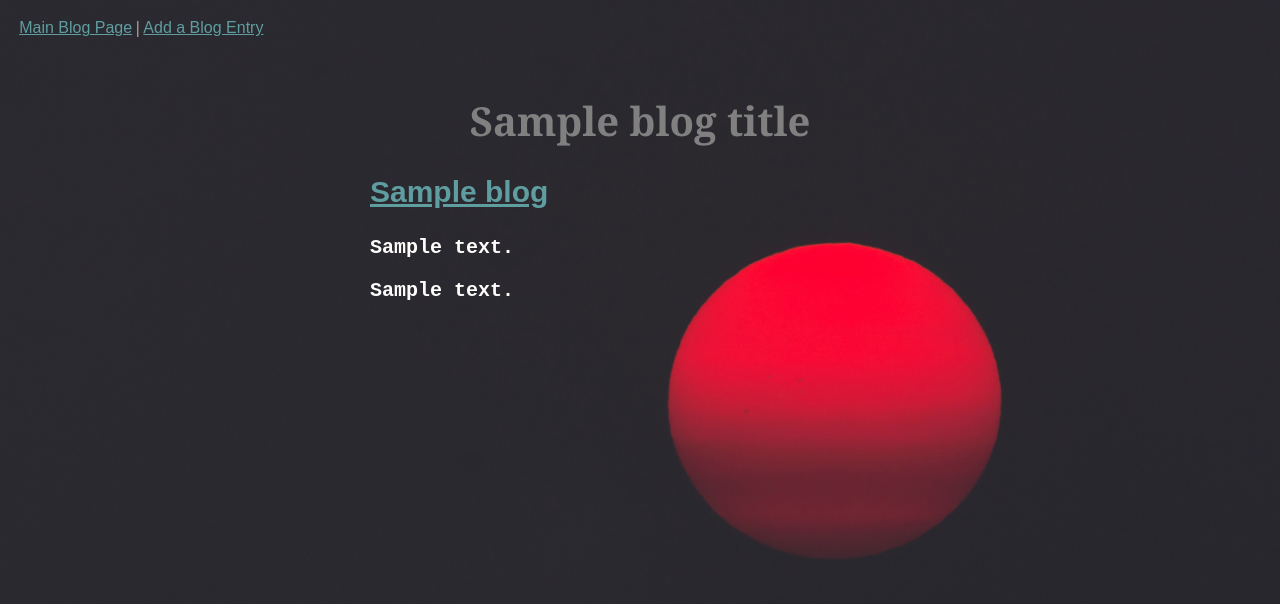
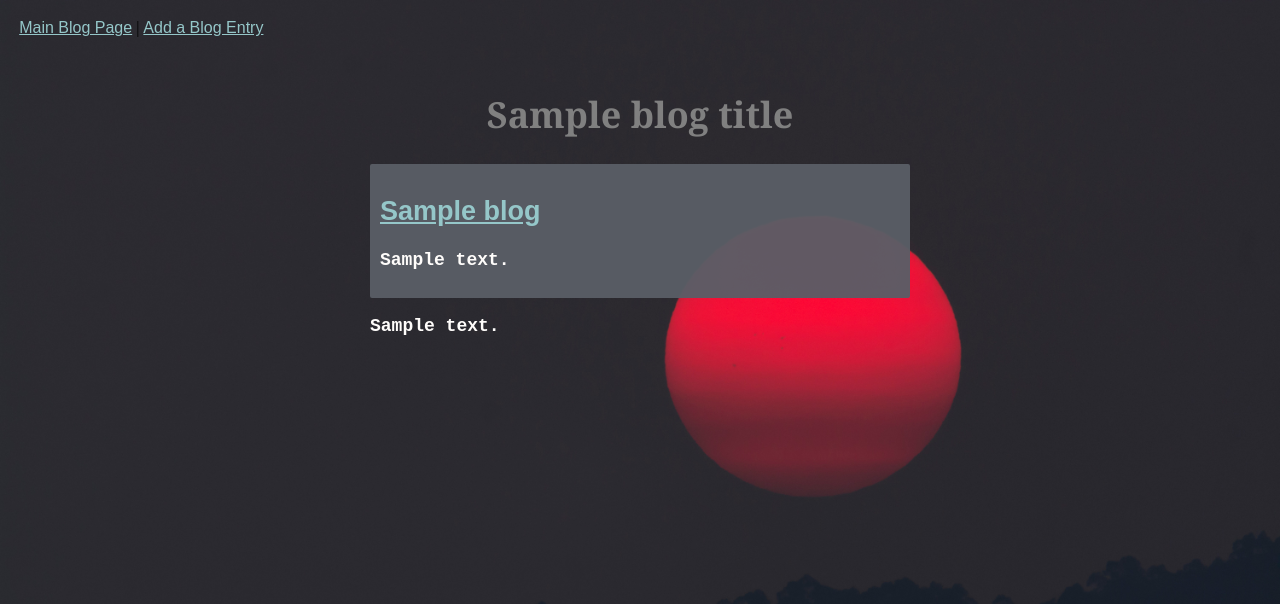
Before and after one commit to adonayab/blogz, a Flask app: template templates/blog.html in a window 1280 px wide. Shown: the top 604 px of the page. Run offline with Flask 2, Linux system fonts and the light colour scheme; the template is opened without the code that fills it: most values are stand-ins (such as "Sample title", 1, 10 or a date in 2020); data that the repository does not hold is empty.

Commit message:
Added some more styling

```diff
--- a/static/style.css
+++ b/static/style.css
@@ -1,16 +1,26 @@
 .main {
-
   padding: 10px;
   margin: 0 auto;
   width: 540px;
-  font: 20px "Courier New", monospace;
+  font: 18px "Courier New", monospace;
   font-weight: bold;
   border-radius: 10px;
   color: rgb(255, 253, 251)
 }
 .nav {
   padding: 0.2in;
-  color: antiquewhite;
+}
+
+.blog {
+  margin: 10px 0;
+  width: auto;
+  height: auto;
+  padding: 10px;
+  box-sizing: border-box;
+  border: none;
+  border-radius: 2px;
+  background-color: #5a5e66f3;
+  resize: vertical;
 }
 
 body {
@@ -21,6 +31,7 @@ body {
   background-repeat: no-repeat;
   background-size: cover;
   background-position: center;
+  background-attachment: fixed;
   height: 120vh;
   position: relative;
 }
@@ -42,7 +53,7 @@ h1 {
 }
 
 a {
-  color: cadetblue;
+  color: rgb(149, 199, 201);
   font-family: sans-serif;
 }
 
--- a/templates/blog.html
+++ b/templates/blog.html
@@ -5,11 +5,13 @@
 <h1>{{ blog_title }}</h1>
 
 {% for blog in blogs|reverse %}
+<div class="blog">
   <form>
     <input type="hidden" name="blog_id" value="{{ blog.id }}">
   </form>
   <h2><a href="/blog?id={{ blog.id }}">{{ blog.title }}</a></h2>
   <p>{{ blog.body }}</p>
+</div>
 {% endfor %}
 
 
```
